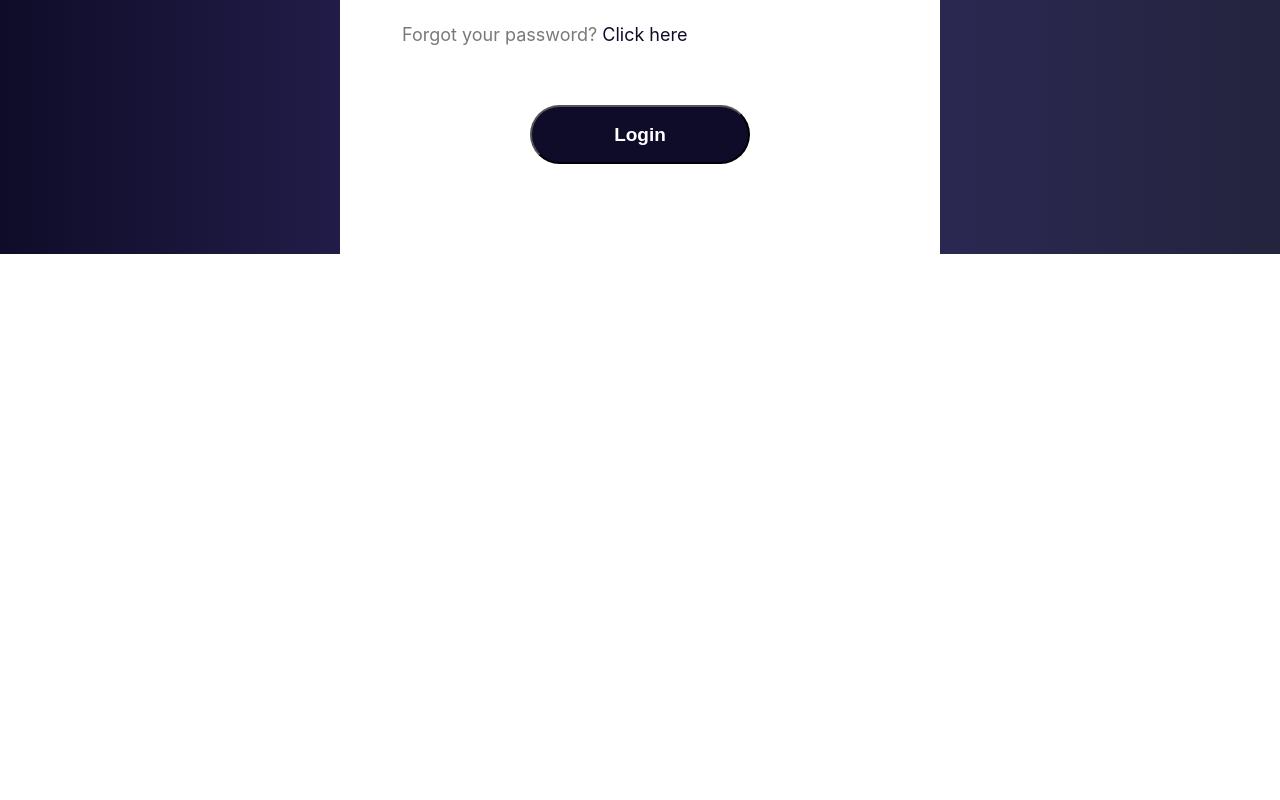
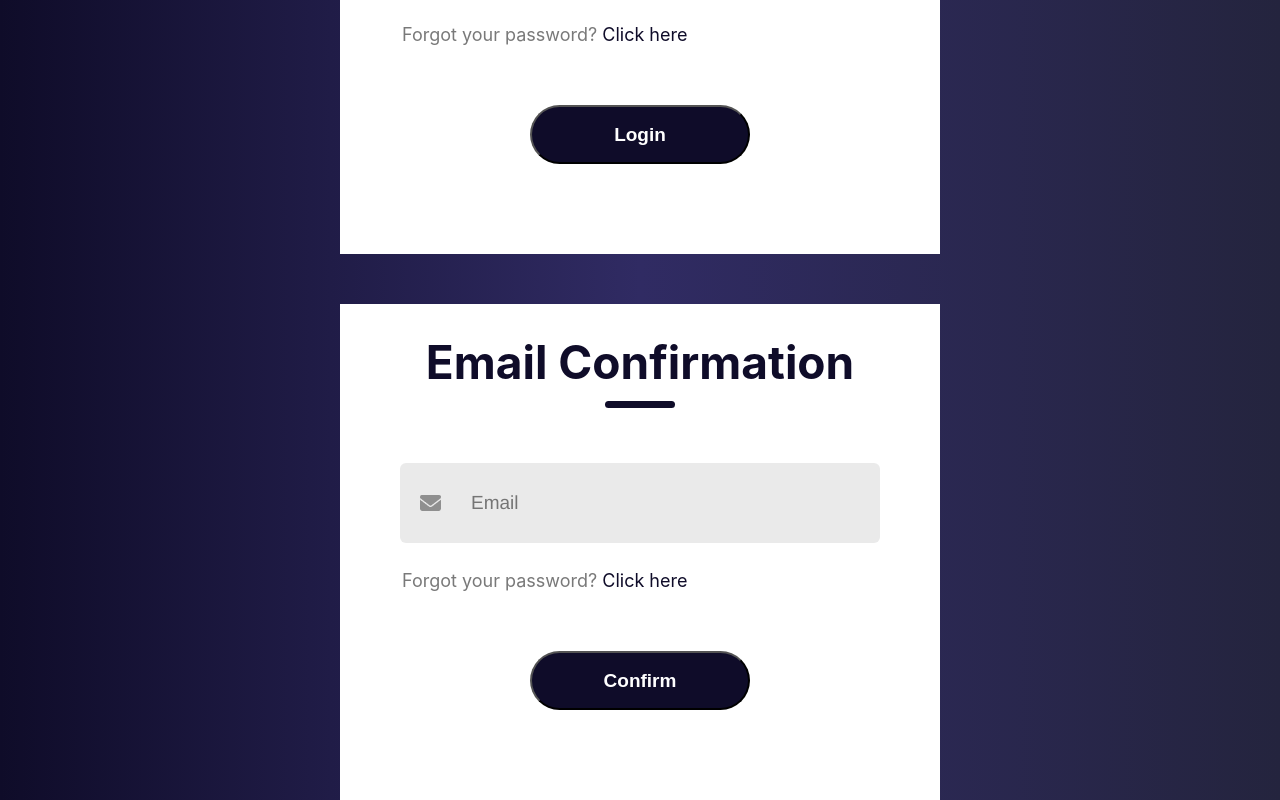
Before and after one commit to riva-nouman-brainx/react_ToDo, a React (Create React App) app: page / in a window 1280 px wide. Shown: the part 1258-2058 px from the top of the page. Before the commit the page ends 1512 px from the top, so only its background shows below. Built offline with nearby package versions, Linux system fonts and the light colour scheme.

Commit message:
email confirmation added

```diff
--- a/src/App.js
+++ b/src/App.js
@@ -1,4 +1,5 @@
 import './App.css';
+import EmailConfirm from './components/EmailConfirm';
 import Login from './components/Login.jsx';
 import SignUp from './components/SignUp.jsx';
 
@@ -9,6 +10,7 @@ function App() {
     <div>
       <SignUp/>
       <Login/>
+      <EmailConfirm/>
     </div>
   );
 }
--- a/src/components/EmailConfirm.jsx
+++ b/src/components/EmailConfirm.jsx
@@ -1,15 +1,27 @@
 import React from 'react'
-
-export const EmailConfirm = () => {
-  return (
-    <div>EmailConfirm</div>
-  )
-}
-import React from 'react'
+import {email_icon} from "../config.js"
+import "../style/EmailConfirm.css"
 
 function EmailConfirm() {
   return (
-    <div>EmailConfirm</div>
+    <div className='container'>
+    <form action="">
+      <div className="header">
+        <div className="text">Email Confirmation</div>
+        <div className="line"></div>
+      </div>
+      <div className="inputs">
+        <div className="input">
+          <img src={email_icon} alt="" />
+          <input type="email" placeholder='Email'/>
+        </div>
+      </div>
+      <div className="forgot-password">Forgot your password? <span>Click here</span> </div>
+      <div className="submit-container">
+        <button className="submit"> Confirm </button>
+      </div>
+    </form>
+  </div>
   )
 }
 
--- /dev/null
+++ b/src/style/EmailConfirm.css
@@ -0,0 +1,95 @@
+.container{
+    display: flex;
+    flex-direction: column;
+    margin: auto;
+    margin-top: 50px;
+    width: 600px;
+    background-color: #fff;
+    padding-bottom: 30px;
+
+}
+.header{
+    display: flex;
+    flex-direction: column;
+    align-items: center;
+    gap: 9px;
+    width: 100%;
+    margin-top: 30px;
+}
+.text{
+    color: #0f0c29;
+    font-size:46px;
+    font-weight: 700;
+}
+.line{
+    height: 7px;
+    width: 70px;
+    background-color: #0f0c29;
+    border-radius: 7px;
+    margin-top: 2px;
+}
+.inputs{
+    margin-top: 55px;
+    display: flex;
+    flex-direction: column;
+    gap: 25px;
+
+}
+.input{
+    display: flex;
+    align-items: center;
+    margin: auto;
+    width: 480px;
+    height: 80px;
+    background-color: #eaeaea;
+    border-radius: 6px;
+
+}
+.input img{
+    margin-left: 20px;
+}
+
+.input input{
+    height: 50px;
+    width: 400px;
+    background: transparent;
+    border: none;
+    outline: none;
+    color: #797979;
+    font-size: 19px;
+    font-family: 'Franklin Gothic Medium', 'Arial Narrow', Arial, sans-serif;
+    padding-left: 30px;
+}
+.forgot-password{
+    padding-left: 62px;
+    margin-top: 27px;
+    color: #797979;
+    font-size: 18px;
+}
+
+.forgot-password span{
+    color: #0f0c29;
+    cursor: pointer;
+}
+.submit-container{
+    display: flex;
+    flex-direction: column;
+    align-items: center;
+    gap: 30px;
+    margin: 60px auto;
+
+
+}
+.submit{
+    display: flex;
+    justify-content: center;
+    align-items: center;
+    width: 220px;
+    height: 59px;
+    color: #fff;
+    background-color: #0f0c29;
+    border-radius: 50px;
+    font-size: 19px;
+    font-weight: 700;
+    cursor: pointer;
+}
```
